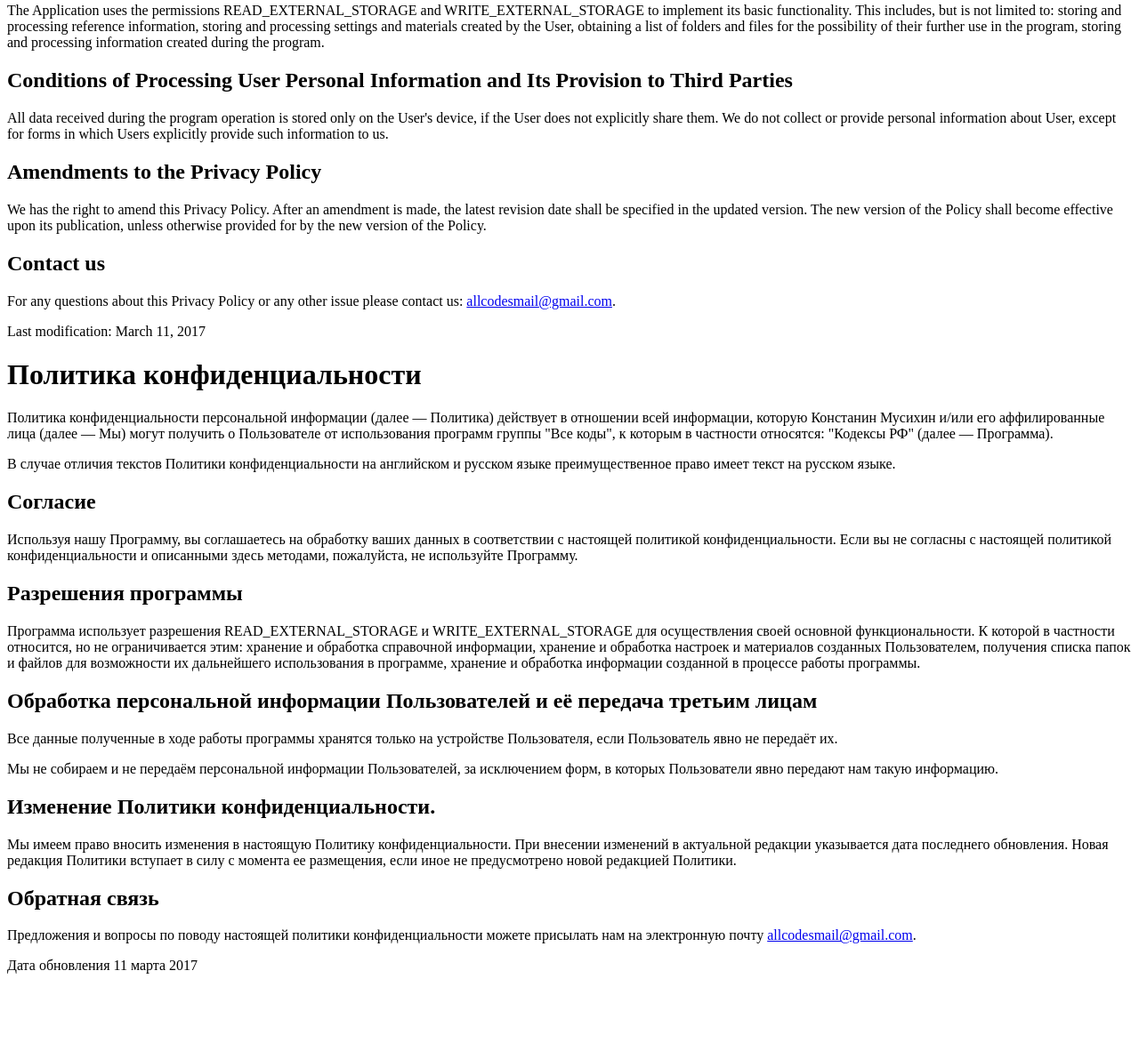
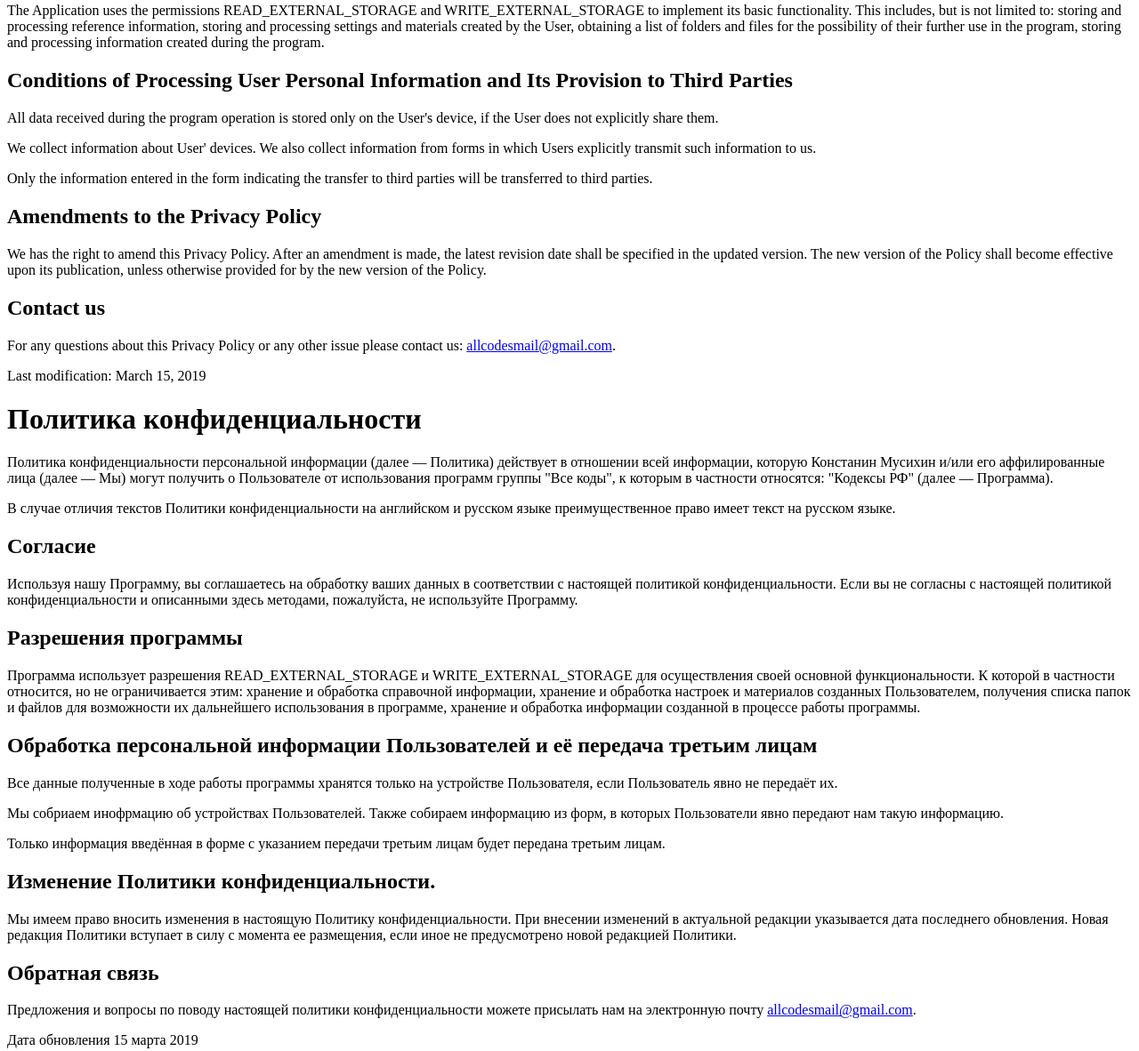
Before and after one commit to AllBus/ProjectTerms, a plain HTML site: page privacy/codes.html in a window 1280 px wide. Shown: the part 321-1503 px from the top of the page at 89% size. Before the commit the page ends 1432 px from the top, so only its background shows below. Drawn offline with Linux system fonts and the light colour scheme.

Commit message:
update codes privacy

```diff
--- a/privacy/codes.html
+++ b/privacy/codes.html
@@ -36,9 +36,13 @@
     <p>
         All data received during the program operation is stored only on the User's device,
         if the User does not explicitly share them.
-
-        We do not collect or provide personal information about User,
-        except for forms in which Users explicitly provide such information to us.
+    </p>
+    <p>
+        We collect information about User' devices.
+        We also collect information from forms in which Users explicitly transmit such information to us.
+    </p>
+    <p>
+        Only the information entered in the form indicating the transfer to third parties will be transferred to third parties.
     </p>
 
     <h2>Amendments to the Privacy Policy</h2>
@@ -52,7 +56,7 @@
     <p>
         For any questions about this Privacy Policy or any other issue please contact us: <a href="mailto:allcodesmail@gmail.com">allcodesmail@gmail.com</a>.
     </p>
-    <p>Last modification: March 11, 2017</p>
+    <p>Last modification: March 15, 2019</p>
 
 
     <h1><a name="rus"></a>Политика конфиденциальности</h1>
@@ -87,8 +91,11 @@
         если Пользователь явно не передаёт их.
     </p>
     <p>
-        Мы не собираем и не передаём персональной информации Пользователей,
-        за исключением форм, в которых Пользователи явно передают нам такую информацию.
+        Мы собриаем инофрмацию об устройствах Пользователей.
+        Также собираем информацию из форм, в которых Пользователи явно передают нам такую информацию.
+    </p>
+    <p>
+        Только информация введённая в форме с указанием передачи третьим лицам будет передана третьим лицам.
     </p>
 
     <h2>Изменение Политики конфиденциальности.</h2>
@@ -103,6 +110,6 @@
     <p>Предложения и вопросы по поводу настоящей политики конфиденциальности можете присылать нам на электронную почту <a href="mailto:allcodesmail@gmail.com">allcodesmail@gmail.com</a>.</p>
 
 
-    <p>Дата обновления 11 марта 2017</p>
+    <p>Дата обновления 15 марта 2019</p>
 </body>
 </html>
```
